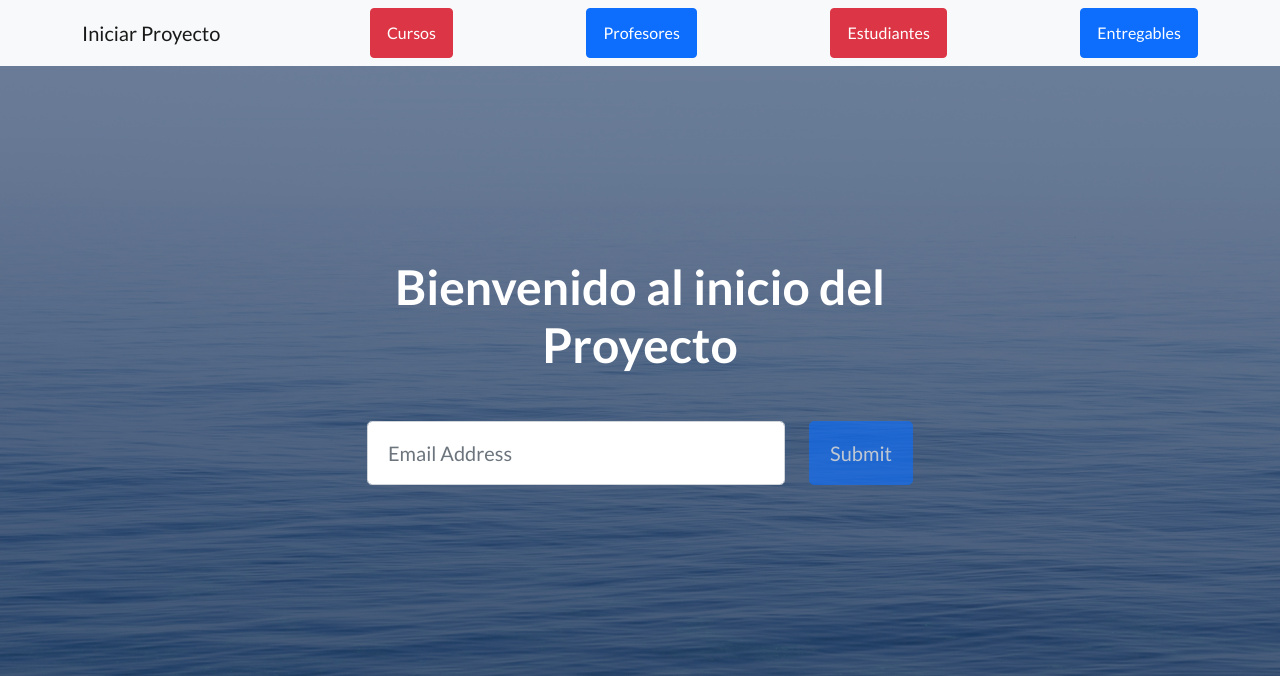
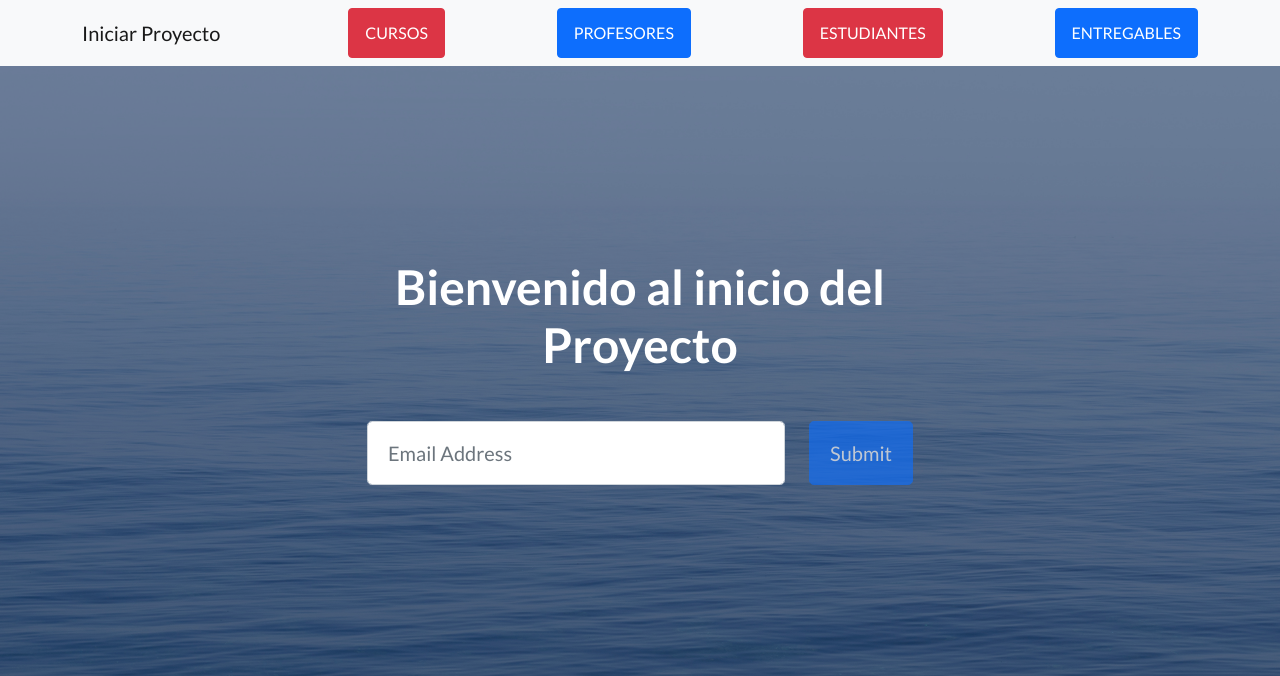
Before and after one commit to LotoNahuel/Pre-Entrega_Proyecto-Final, a Django app: page /AppCoder/ in a window 1280 px wide. Shown: the top 676 px of the page. Run offline with Django 4.2, Linux system fonts and the light colour scheme; some libraries are stand-ins or nearby versions.

Commit message:
BotonesCorregidos_and_URL

```diff
--- a/AppCoder/templates/inicio.html
+++ b/AppCoder/templates/inicio.html
@@ -21,10 +21,10 @@
         <nav class="navbar navbar-light bg-light static-top">
             <div class="container">
                 <a class="navbar-brand" href="#!">Iniciar Proyecto</a>
-                <a class="btn btn-danger" href="#signup">Cursos</a>
-                <a class="btn btn-primary" href="#signup">Profesores</a>
-                <a class="btn btn-danger" href="#signup">Estudiantes</a>
-                <a class="btn btn-primary" href="#signup">Entregables</a>
+                <a class="btn btn-danger" href="{% url 'cursos' %}">CURSOS</a>
+                <a class="btn btn-primary" href="{% url 'profesores' %}">PROFESORES</a>
+                <a class="btn btn-danger" href="{% url 'estudiantes' %}">ESTUDIANTES</a>
+                <a class="btn btn-primary" href="{% url 'entregables' %}">ENTREGABLES</a>
             </div>
         </nav>
         <!-- Masthead-->
--- a/AppCoder/urls.py
+++ b/AppCoder/urls.py
@@ -2,10 +2,10 @@ from django.urls import path
 from .views import *
 
 urlpatterns = [
-    path("", inicioApp),
+    path("", inicioApp, name="inicio App"),
     path("crear_curso/", crear_curso),
-    path("cursos/", cursos),
-    path("profesores/", profesores),
-    path("estudiantes/", estudiantes),
-    path("entregables/", entregables),
+    path("cursos/", cursos, name="cursos"),
+    path("profesores/", profesores, name="profesores"),
+    path("estudiantes/", estudiantes, name="estudiantes"),
+    path("entregables/", entregables, name="entregables"),
 ]
```
